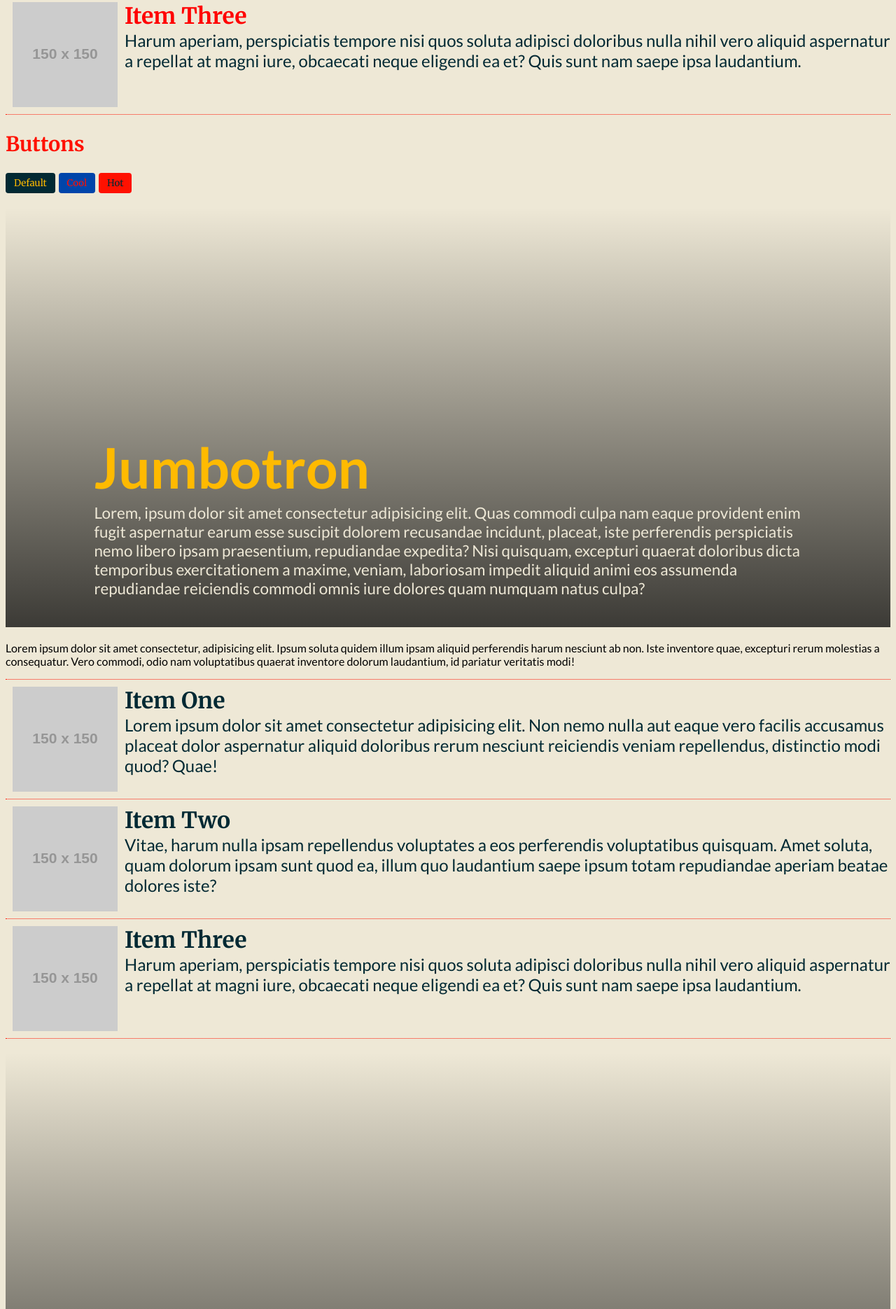
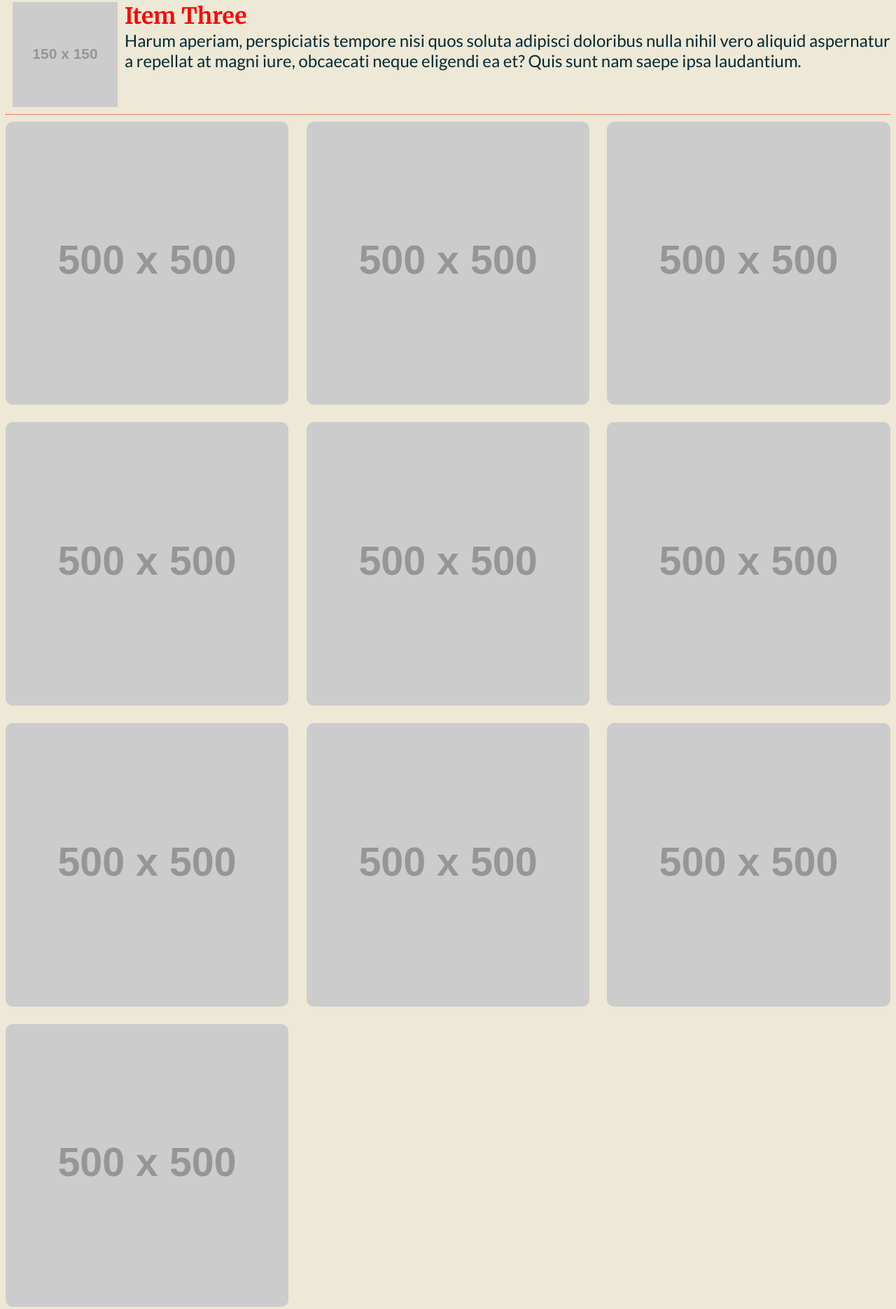
Before and after one commit to robert-laws/sass-review-october-2018, a website: page src/index.html in a window 1280 px wide. Shown: the part 535-2405 px from the top of the page at 70% size. Drawn offline with nearby package versions, Linux system fonts and the light colour scheme; files that its build step writes are made by us from their sources; placeholder pictures from the web are drawn by us.

Commit message:
add mixin with mathematical calculation for grid & margin

```diff
--- a/src/index.html
+++ b/src/index.html
@@ -53,6 +53,19 @@
     </div>
   </section>
 
+  <div class="grid">
+    <div class="item"><img src="http://placehold.it/500x500" alt="image"></div>
+    <div class="item"><img src="http://placehold.it/500x500" alt="image"></div>
+    <div class="item"><img src="http://placehold.it/500x500" alt="image"></div>
+    <div class="item"><img src="http://placehold.it/500x500" alt="image"></div>
+    <div class="item"><img src="http://placehold.it/500x500" alt="image"></div>
+    <div class="item"><img src="http://placehold.it/500x500" alt="image"></div>
+    <div class="item"><img src="http://placehold.it/500x500" alt="image"></div>
+    <div class="item"><img src="http://placehold.it/500x500" alt="image"></div>
+    <div class="item"><img src="http://placehold.it/500x500" alt="image"></div>
+    <div class="item"><img src="http://placehold.it/500x500" alt="image"></div>
+  </div>
+
   <section id="buttons">
     <div class="container">
       <h1>Buttons</h1>
--- a/src/scss/modules/_interface.scss
+++ b/src/scss/modules/_interface.scss
@@ -34,3 +34,19 @@ $color-btn-cool: $blue;
   background: $color-btn-cool;
   color: $red;
 }
+
+.grid {
+  margin: 10px 0;
+  @include clearfix;
+
+  .item {
+    float: left;
+    @include imagegrid(3, 2%);
+  }
+
+  img {
+    display: block;
+    border-radius: 10px;
+    max-width: 100%;
+  }
+}
--- a/src/scss/modules/_media.scss
+++ b/src/scss/modules/_media.scss
@@ -30,8 +30,7 @@ $color-media-head: $dark-blue;
     color: $color-media-head;
     font-size: 2rem;
 
-    /* for a head class sitting within a #typography id - apply this style */
-    #typography & {
+    #typography & { // for a head class sitting within a #typography id - apply this style
       color: red;
     }
   }
--- a/src/scss/partials/_mixins.scss
+++ b/src/scss/partials/_mixins.scss
@@ -17,3 +17,17 @@
     clear: both;
   }
 }
+
+@mixin imagegrid($quantity, $marginSpace) {
+  width: ((100% - (($quantity - 1) * $marginSpace)) / $quantity);
+
+  &:nth-child(n) {
+    margin-bottom: $marginSpace;
+    margin-right: $marginSpace;
+  }
+
+  &:nth-child(#{$quantity}n) {
+    margin-bottom: 0;
+    margin-right: 0;
+  }
+}
--- a/src/scss/partials/_variables.scss
+++ b/src/scss/partials/_variables.scss
@@ -1,9 +1,10 @@
-/*** font import ***/
+/*! Load Fonts */
+// found at google fonts
 @import url(http://fonts.googleapis.com/css?family=Lato:100,300,400,700,900);
 @import url(http://fonts.googleapis.com/css?family=Merriweather:100,300,400,700,900);
 
 
-/*** variables ***/
+/*** Variables ***/
 $off-white:     #EEE8D6;
 $dark-blue:     #022933;
 $orange:        #F39856;
```
